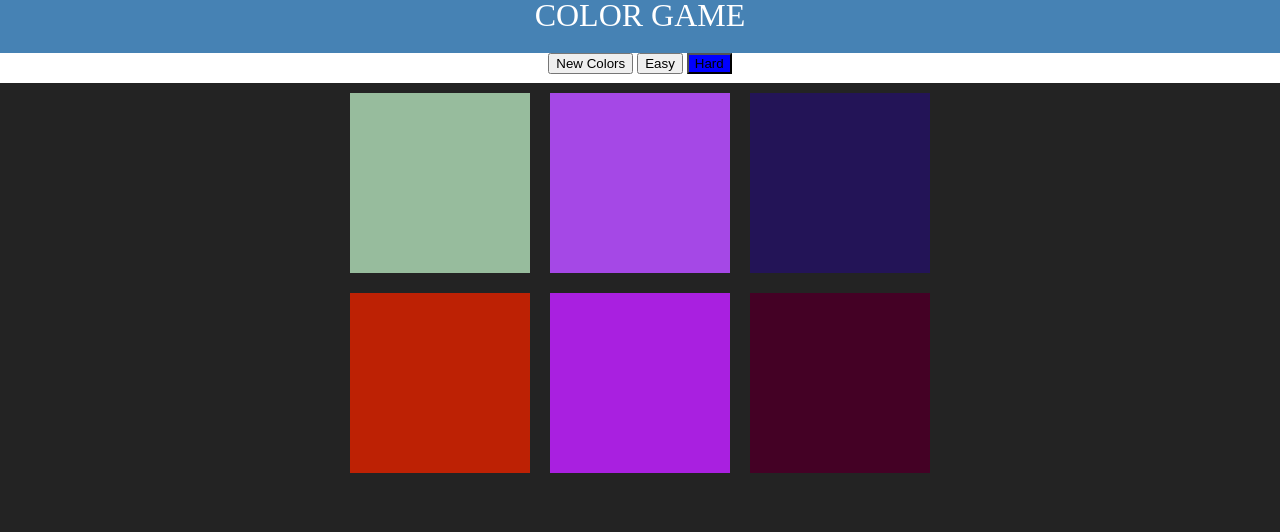
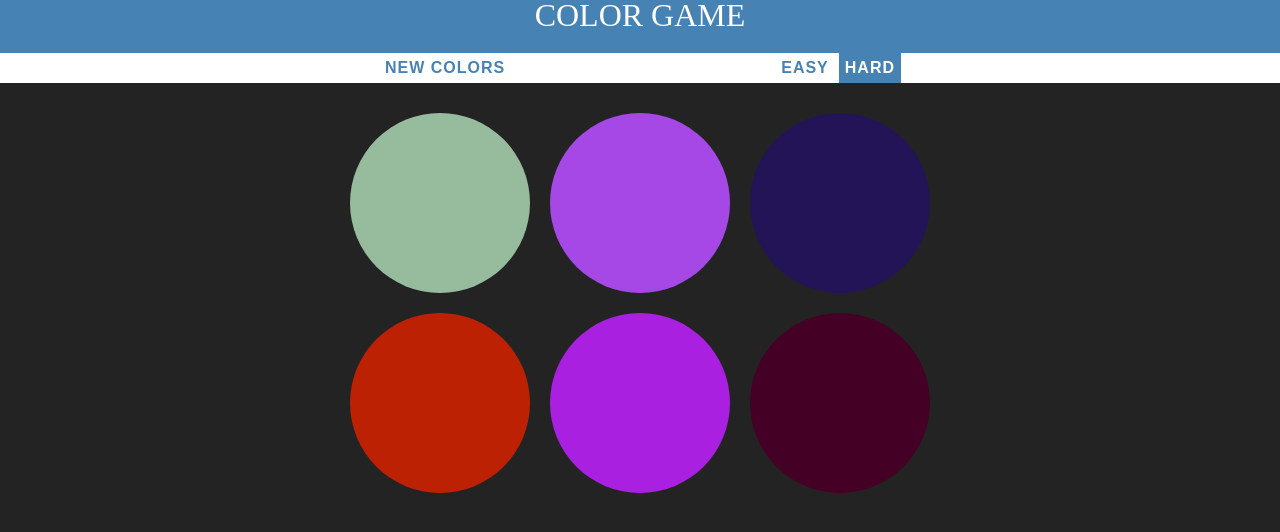
Before and after one commit to Neous1/colorGame, a plain HTML site: page colorGame.html in a window 1280 px wide. Shown: the part 128-660 px from the top of the page. Drawn offline with Linux system fonts and the light colour scheme.

Commit message:
style the display span changed squares to circles

```diff
--- a/colorGame.css
+++ b/colorGame.css
@@ -10,11 +10,15 @@ body{
     background: purple;
     padding-bottom: 30%;
     float: left;
-    margin: 1.66% /*create space between squares*/
+    margin: 1.66% /*create space between squares*/;
+    border-radius: 50%;
+    transition: background 0.6s;
+    --webkit-transition: background 0.6s;
+    --moz-transition: background 0.6s;
 }
 
 #container {
-    margin: 0 auto; /* create 0 marging to the top and bottom and auto essentially centers the container .*/
+    margin: 20px auto; /* create 0 marging to the top and bottom and auto essentially centers the container .*/
     max-width: 600px;
 }
 
@@ -43,5 +47,28 @@ h1 {
 }
 
 .selected{
-    background: blue;
+    color: white;
+    background: steelblue;
 }
+button {
+    border: none;
+    background: none;
+    text-transform: uppercase;
+    height: 100%;
+    font-weight: 700;
+    color: steelblue;
+    letter-spacing: 1px;
+    font-size: inherit;
+    transition: all 0.3s;
+    --webkit-transition: all 0.3s;
+    --moz-transition: all 0.3s;
+}
+button:hover{
+    color: white;
+    background: steelblue;
+}
+
+#message{
+    display: inline-block;
+    width: 20%;
+}
```
